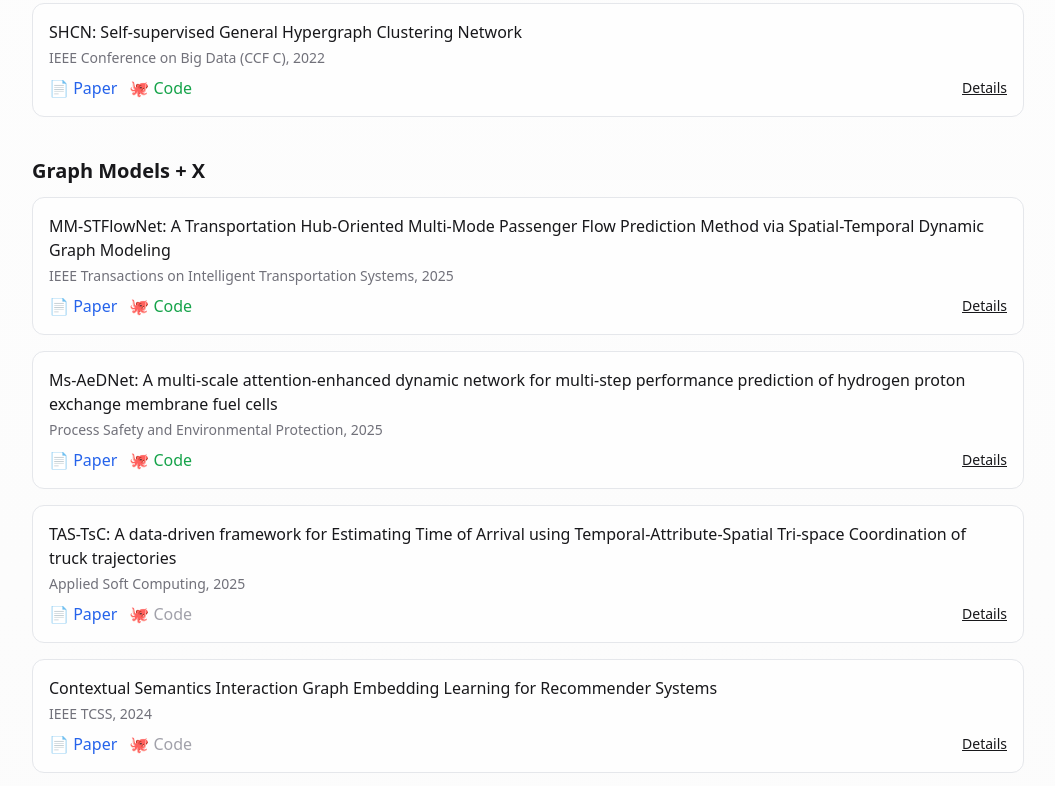
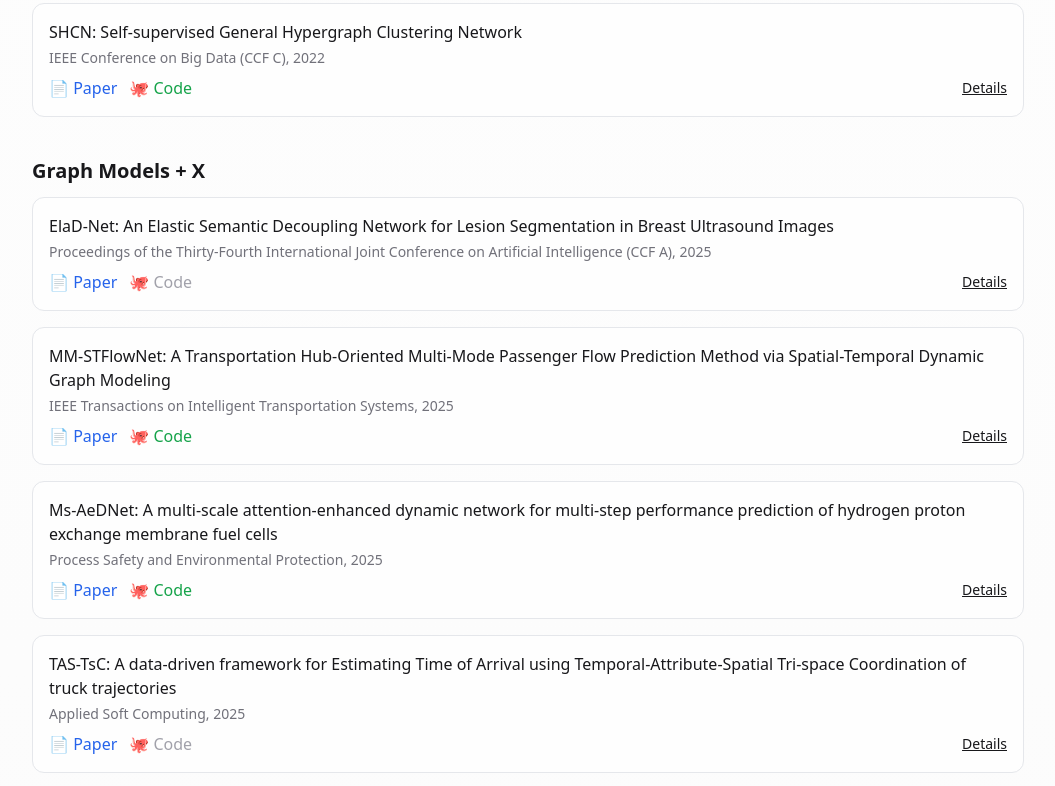
Before and after one commit to limengran98/limengran98.github.io, a plain HTML site: page index.html in a window 1280 px wide. Shown: the part 1872-2658 px from the top of the page, without its empty margins (112-1167 px from the left). Drawn offline with nearby package versions, Linux system fonts and the light colour scheme.

Commit message:
Update index.html

```diff
--- a/index.html
+++ b/index.html
@@ -242,6 +242,16 @@
     ];
 
     const GRAPH_MODELS_X = [
+        {
+        title: 'ElaD-Net: An Elastic Semantic Decoupling Network for Lesion Segmentation in Breast Ultrasound Images',
+        venue: 'Proceedings of the Thirty-Fourth International Joint Conference on Artificial Intelligence (CCF A)',
+        year: '2025',
+        paperUrl: 'https://doi.org/10.24963/ijcai.2025/235',
+        codeUrl: '',
+        authors: 'Lijuan Xu, Kai Wang, Fuqiang Yu, Fenghua Tong, Mengran Li, Dawei Zhao',
+        abstract: 'Breast diseases pose a significant threat to women’s health. Automatic lesion segmentation in breast ultrasound images (BUSI) plays a crucial role in fast diagnosis. While various enhanced U-Net-based models have achieved success in multi-scale feature analysis and handling blurred boundaries, two key challenges persist that could guide the improvement of BUSI segmentation networks: 1) significant fluctuations in pixel intensity distribution similarity between the lesion and surrounding tissues, and 2) inconsistent transmission of spatial detail due to multi-scale lesion sampling. These issues highlight the necessity of semantic elasticity understanding and consistency control. To this end, we propose ElaD-Net, an Elastic Semantic Decoupling Network for lesion segmentation in BUSI. This network uses the pre-trained EfficientNet-B2 for multi-scale encoding of BUSI. The decoding stage features two key modules: Elastic Semantic Decoupling (ESD) and Spatial Semantic Reconstruction (SSR). ESD learns and decouples multi-frequency semantics in multi-scale channels with a self-calibration mechanism, enabling dynamic adjustment of receptive depth to resist similarity fluctuations. SSR further optimizes ESD outputs via feature branching, compression, and excitation to ensure spatial semantic consistency, thereby separately reconstructing edge and body.',
+        thumbnail: ''
+      },
       {
         title: 'MM-STFlowNet: A Transportation Hub-Oriented Multi-Mode Passenger Flow Prediction Method via Spatial-Temporal Dynamic Graph Modeling',
         venue: ' IEEE Transactions on Intelligent Transportation Systems',
```
